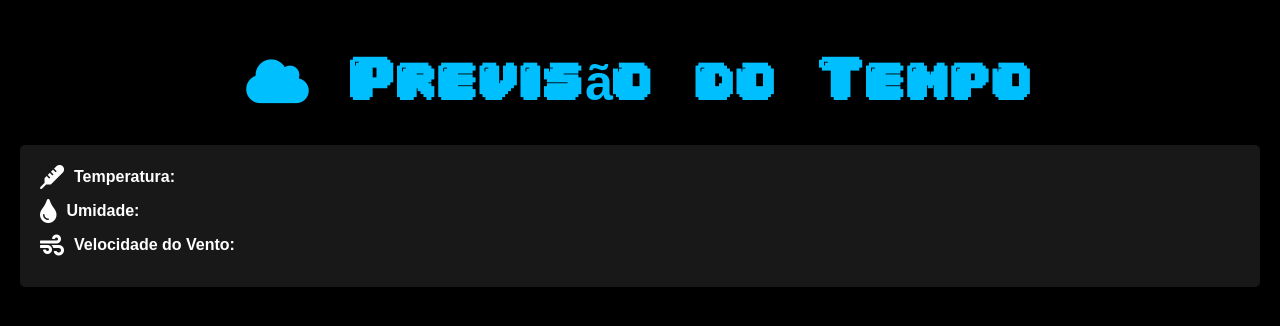
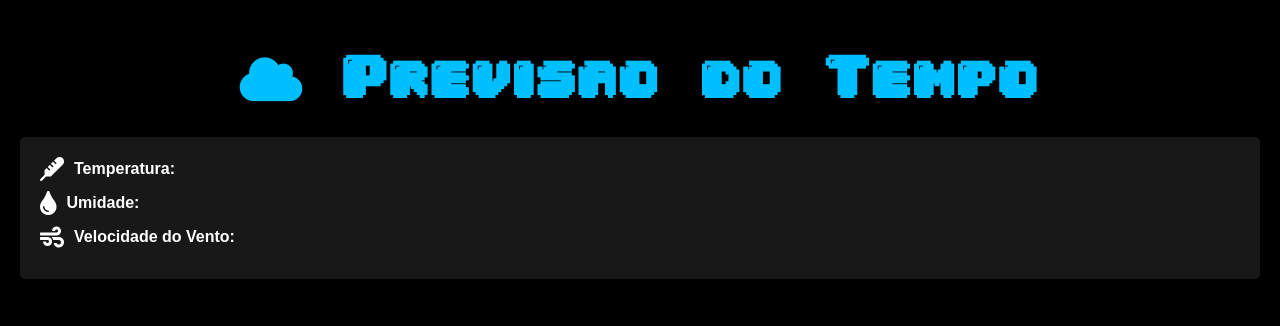
Before and after one commit to ViniciusPess/Projeto9-Clima, a plain HTML site: page index.html in a window 1280 px wide. Drawn offline with Linux system fonts and the light colour scheme.

Commit message:
Update index.html

```diff
--- a/index.html
+++ b/index.html
@@ -9,7 +9,7 @@
 
     <h1>
         <i class="fas fa-cloud"></i>
-        Previsão do Tempo
+        Previsao do Tempo
     </h1>
 
     <div id="weather-info">
```
